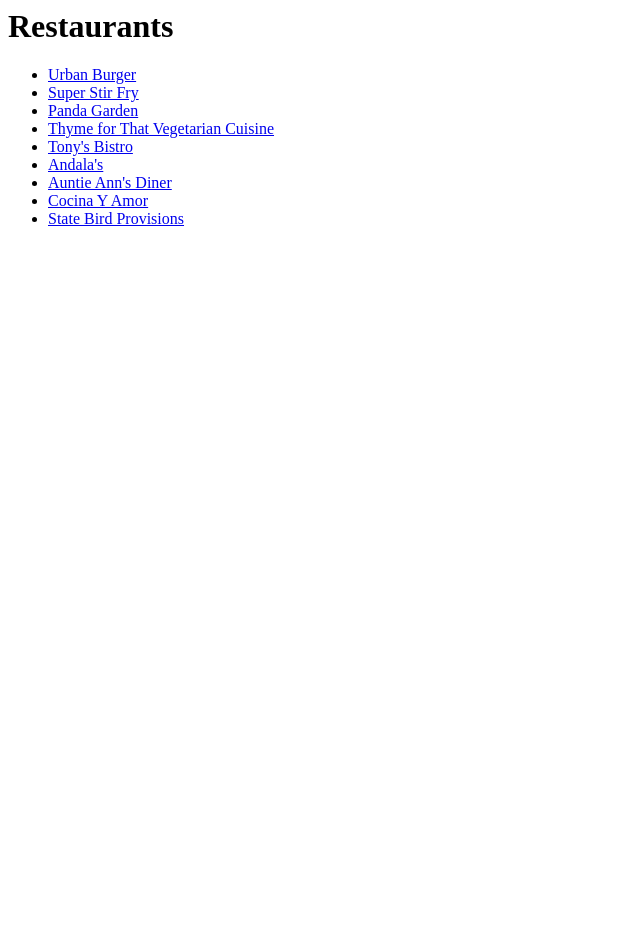
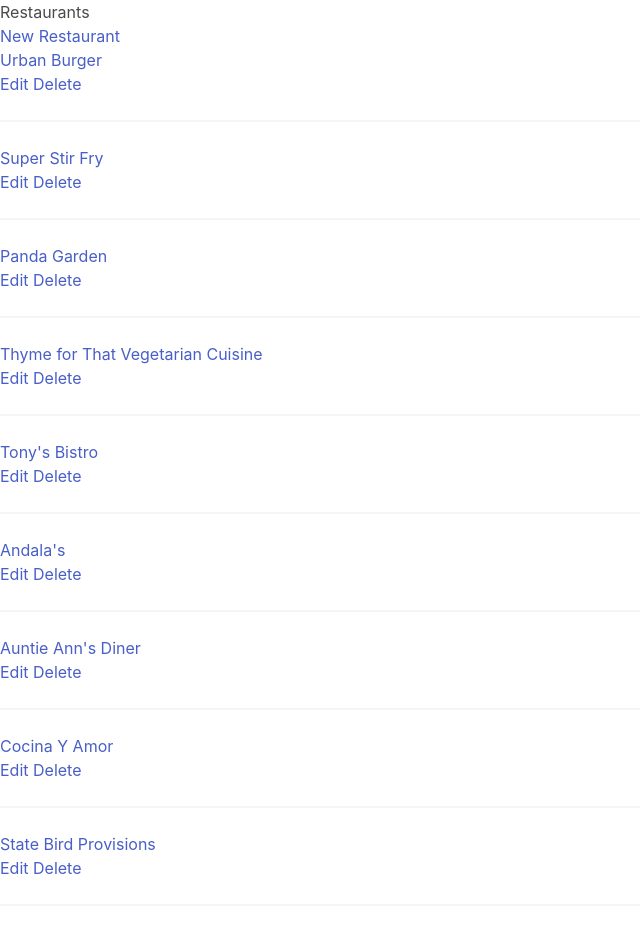
Before and after one commit to mojason-81/other_python_meanderings, a Flask app: page / in a window 1280 px wide. Shown: the whole page, without its empty margins (0-640 px from the left). Before the commit the page ends 226 px from the top, so only its background shows below. Run offline with Flask 2, Linux system fonts and the light colour scheme; some libraries are stand-ins or nearby versions.

Commit message:
Add CRUD for restaurants, pull in bulma

```diff
--- a/restaurant/project.py
+++ b/restaurant/project.py
@@ -10,51 +10,93 @@
 DBSession = sessionmaker(bind = engine)
 session = DBSession()
 
-@app.route('/restaurants/<int:restaurant_id>/menu/json')
-def restaurantMenuJSON(restaurant_id):
+@app.route('/restaurants/json')
+def showRestaurantsJSON():
+    restaurants = session.query(Restaurant).all()
+    return jsonify(Restaurants=[r.serialize for r in restaurants])
+
+@app.route('/restaurant/<int:restaurant_id>/menu/json')
+def showMenuJSON(restaurant_id):
     restaurant = session.query(Restaurant).filter_by(id = restaurant_id).one()
     items = session.query(MenuItem).filter_by(restaurant_id = restaurant.id)
     return jsonify(MenuItems=[i.serialize for i in items])
 
-@app.route('/restaurants/<int:restaurant_id>/menu/item/<int:menu_item_id>/json')
-def restaurantMenuItemJSON(restaurant_id, menu_item_id):
+@app.route('/restaurant/<int:restaurant_id>/menu/<int:menu_item_id>/json')
+def showMenuItemJSON(restaurant_id, menu_item_id):
     restaurant = session.query(Restaurant).filter_by(id = restaurant_id).one()
     item = session.query(MenuItem).filter_by(id = menu_item_id).one()
     return jsonify(MenuItem = item.serialize)
 
 @app.route('/')
 @app.route('/restaurants')
-def restaurantsIndex():
+def showRestaurants():
     restaurants = session.query(Restaurant).all()
     return render_template('restaurants.html', restaurants = restaurants)
 
+@app.route('/restaurant/new', methods=['GET', 'POST'])
+def newRestaurant():
+    if request.method == 'POST':
+        restaurant = Restaurant(name = request.form['name'])
+        session.add(restaurant)
+        session.commit()
+        flash('New Restaurant Created')
+        return redirect(url_for('showMenu', restaurant_id = restaurant.id))
+    else:
+        return render_template('new_restaurant.html')
+
+@app.route('/restaurant/<int:restaurant_id>/edit', methods=['GET', 'POST'])
+def editRestaurant(restaurant_id):
+    restaurant = session.query(Restaurant).filter_by(id = restaurant_id).one()
+    if request.method == 'POST':
+        restaurant.name = request.form['name']
+        session.add(restaurant)
+        session.commit()
+        flash('Restaurant Successfully Edited')
+        return redirect(url_for('showMenu', restaurant_id = restaurant.id))
+    else:
+        return render_template('edit_restaurant.html',
+                               restaurant = restaurant)
+
+@app.route('/restaurant/<int:restaurant_id>/delete',
+           methods=['GET', 'POST'])
+def deleteRestaurant(restaurant_id):
+    restaurant = session.query(Restaurant).filter_by(id = restaurant_id).one()
+    if request.method == 'POST':
+        session.delete(restaurant)
+        session.commit()
+        flash('Restaurant Deleted')
+        return redirect(url_for('showRestaurants'))
+    else:
+        return render_template('delete_restaurant.html',
+                               restaurant = restaurant)
+
+@app.route('/restaurants/<int:restaurant_id>')
 @app.route('/restaurants/<int:restaurant_id>/menu')
-def restaurantMenu(restaurant_id):
+def showMenu(restaurant_id):
     restaurant = session.query(Restaurant).filter_by(id = restaurant_id).one()
     items = session.query(MenuItem).filter_by(restaurant_id = restaurant.id)
     return render_template('menu.html', restaurant = restaurant, items = items)
 
-@app.route('/restaurants/<int:restaurant_id>/menu/new-item', methods = ['GET', 'POST'])
+@app.route('/restaurants/<int:restaurant_id>/menu/new', methods = ['GET', 'POST'])
 def newMenuItem(restaurant_id):
+    restaurant = session.query(Restaurant).filter_by(id = restaurant_id).one()
     if request.method == 'POST':
         new_item = MenuItem(name = request.form['name'],
-                           restaurant_id = restaurant_id,
+                           restaurant_id = restaurant.id,
                            price = request.form['price'],
                            description = request.form['description'])
         session.add(new_item)
         session.commit()
         flash("New Item Created")
-        return redirect(url_for('restaurantMenu', restaurant_id = restaurant_id))
+        return redirect(url_for('showMenu', restaurant_id = restaurant_id))
     else:
-        return render_template('new_menu_item.html', restaurant_id = restaurant_id)
+        return render_template('new_menu_item.html', restaurant = restaurant)
 
-
-@app.route('/restaurants/<int:restaurant_id>/menu/edit-item/<int:menu_item_id>',
+@app.route('/restaurants/<int:restaurant_id>/menu-item/<int:menu_item_id>/edit',
            methods = ['GET', 'POST'])
 def editMenuItem(restaurant_id, menu_item_id):
     menu_item = session.query(MenuItem).filter_by(id = menu_item_id).one()
 
-    print(request.form)
     if request.method == 'POST':
         print(request.form['name'])
         print(request.form['price'])
@@ -71,13 +113,13 @@
         session.add(menu_item)
         session.commit()
         flash("Item Successfully Edited")
-        return redirect(url_for('restaurantMenu', restaurant_id = restaurant_id))
+        return redirect(url_for('showMenu', restaurant_id = restaurant_id))
     else:
         return render_template('edit_menu_item.html',
                                restaurant_id = restaurant_id,
                                menu_item = menu_item)
 
-@app.route('/restaurants/<int:restaurant_id>/menu/delete-item/<int:menu_item_id>',
+@app.route('/restaurants/<int:restaurant_id>/menu-item/<int:menu_item_id>/delete',
            methods = ['GET', 'POST'])
 def deleteMenuItem(restaurant_id, menu_item_id):
     menu_item = session.query(MenuItem).filter_by(id = menu_item_id).one()
@@ -85,7 +127,7 @@
         session.delete(menu_item)
         session.commit()
         flash("Item Deleted")
-        return redirect(url_for('restaurantMenu', restaurant_id = restaurant_id))
+        return redirect(url_for('showMenu', restaurant_id = restaurant_id))
     else:
         return render_template('delete_menu_item.html',
                                restaurant_id = restaurant_id,
--- /dev/null
+++ b/restaurant/templates/base.html
@@ -0,0 +1,19 @@
+<html>
+  <head>
+    <link rel="stylesheet" href="https://cdnjs.cloudflare.com/ajax/libs/bulma/0.6.2/css/bulma.min.css">
+    <script defer src="https://use.fontawesome.com/releases/v5.0.0/js/all.js"></script>
+  </head>
+  <body>
+    {% with messages = get_flashed_messages() %}
+      {% if messages %}
+        <ul>
+          {% for message in messages %}
+            <li><strong> {{ message }} </strong></li>
+          {% endfor %}
+        </ul>
+      {% endif %}
+    {% endwith %}
+
+    {% block content %}{% endblock %}
+  </body>
+</html>
--- a/restaurant/templates/edit_menu_item.html
+++ b/restaurant/templates/edit_menu_item.html
@@ -10,9 +10,9 @@
       <p>Description:</p>
       <input type='text' size='30' name='desc' placeholder='{{ menu_item.description }}'>
       <p>Price:</p>
-    <input type='text' size='30' name='price' placeholder='{{ menu_item.price }}'><br><br>
+      <input type='text' size='30' name='price' placeholder='{{ menu_item.price }}'>
       <input type='submit' value='Submit'>
-    <a href="{{ url_for('restaurantMenu', restaurant_id = restaurant_id) }}">Cancel</a>
+      <a href="{{ url_for('showMenu', restaurant_id = restaurant_id) }}">Cancel</a>
     </form>
 
   </body>
--- a/restaurant/templates/restaurants.html
+++ b/restaurant/templates/restaurants.html
@@ -1,17 +1,19 @@
-<html>
-<body>
+{% extends "base.html" %}
+{% block content %}
   <h1>Restaurants</h1>
+  <a href="{{ url_for('newRestaurant') }}">New Restaurant</a>
   <div>
-      <ul>
     {% for restaurant in restaurants %}
-        <li>
-          <a href="{{ url_for('restaurantMenu', restaurant_id = restaurant.id) }}">
+      <p>
+        <a href="{{ url_for('showMenu', restaurant_id = restaurant.id) }}">
           {{ restaurant.name }}
         </a>
-        </li>
+      </p>
+      <p>
+        <a href="{{ url_for('editRestaurant', restaurant_id = restaurant.id) }}">Edit</a>
+        <a href="{{ url_for('deleteRestaurant', restaurant_id = restaurant.id) }}">Delete</a>
+      </p>
+      <hr>
     {% endfor %}
-      </ul>
   </div>
-    <br>
-</body>
-</html>
+{% endblock %}
```
Also changed, not shown: restaurant/templates/delete_menu_item.html (+5 -7 lines), restaurant/templates/delete_restaurant.html (added, +11 -0 lines), restaurant/templates/edit_restaurant.html (added, +11 -0 lines), restaurant/templates/menu.html (+4 -18 lines), restaurant/templates/new_menu_item.html (+6 -8 lines), restaurant/templates/new_restaurant.html (added, +10 -0 lines), restaurant/restaurantmenu.db, 1 other file. Lines whose indentation alone changed are shown as unchanged.
